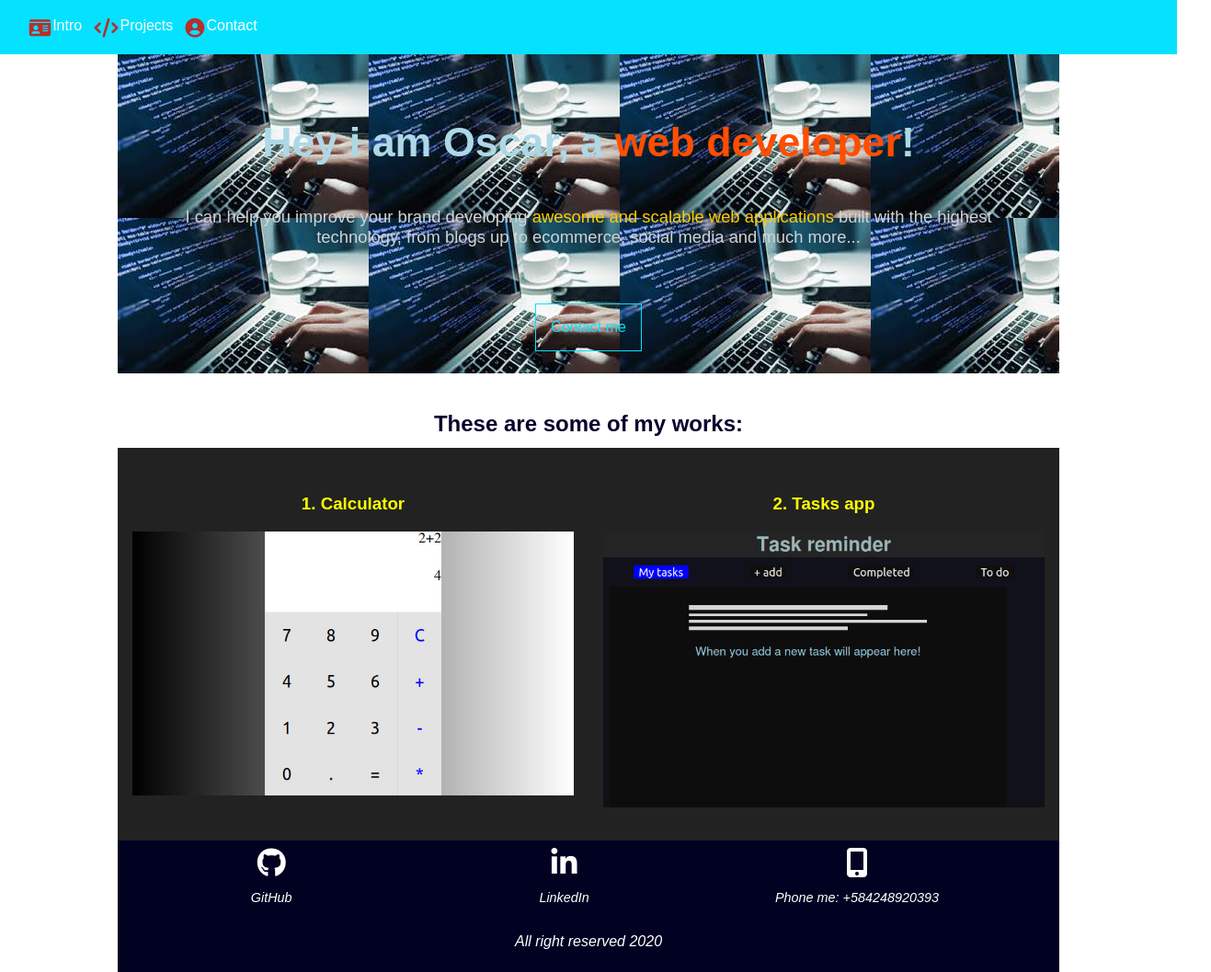
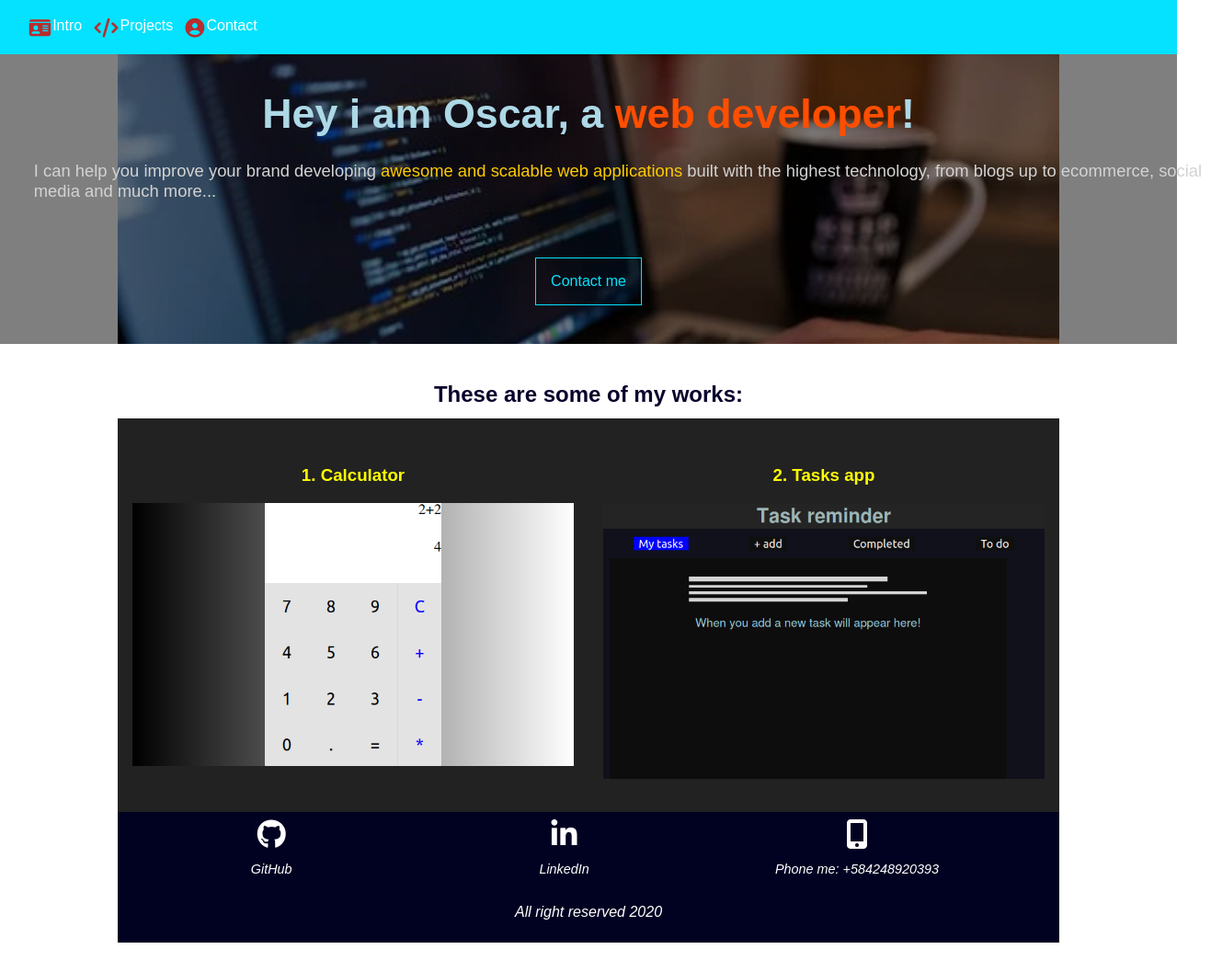
Before and after one commit to RdgzLpz/port, a plain HTML site: page index.html in a window 1280 px wide. Shown: the whole page at 92% size, 1317 px wide, since content can reach past the window. After the commit the page ends 1025 px from the top, so only its background shows below. Drawn offline with Linux system fonts and the light colour scheme.

Commit message:
added an image

```diff
--- a/index.css
+++ b/index.css
@@ -41,18 +41,23 @@ nav li a:hover {
 main {
     margin : 53px 0 0 0;
 }
+#main-intro-container {
+    padding: 0;
+    max-width: 1024px;
+    height: auto;
+    background-image: url('./img/main-image.webp');
+    background-size: 100%;
+    background-repeat: no-repeat;
+}
 #main-intro {
+    padding: 0;
     display: flex;
     flex-direction: column;
     width: 100vw;
-    max-width: 1024px;
-}
-#main-intro {
-    background: url('./img/main-image.jpeg');
-    width: 100%;
-    height: auto;
+    background: rgb(0, 0, 0, .5);
 }
 #main-h1 {
+    margin-top: 0;
     font-size: 2.8rem;
     text-align: center;
     color: lightblue;
@@ -62,8 +67,7 @@ main {
 }
 #main-intro p {
     padding-bottom: 2em;
-    font-size: 1.5rem;
-    text-align: center;
+    width: 100%;
     color: lightgray;
 }
 #main-intro span {
--- a/index.html
+++ b/index.html
@@ -36,6 +36,7 @@
             </nav>
         </header>
         <main id="intro">
+            <section id="main-intro-container">
                 <div id="main-intro">
                     <h1 id="main-h1">Hey i am Oscar, a <strong>web developer</strong>!</h1>
                     <p>I can help you improve your brand developing <span>awesome and scalable web applications</span> built with the highest technology, from blogs up to ecommerce, social media and much more...</p>
@@ -43,6 +44,8 @@
                         <a href="#contact">Contact me</a>
                     </button>
                 </div>
+            </section>
+
             <!--  My Projects -->
             <h2 id="projects">These are some of my works:</h2>
             <section>
```
Also changed, not shown: img/main-image.jpeg (deleted), img/main-image.webp (added). Lines whose indentation alone changed are shown as unchanged.
